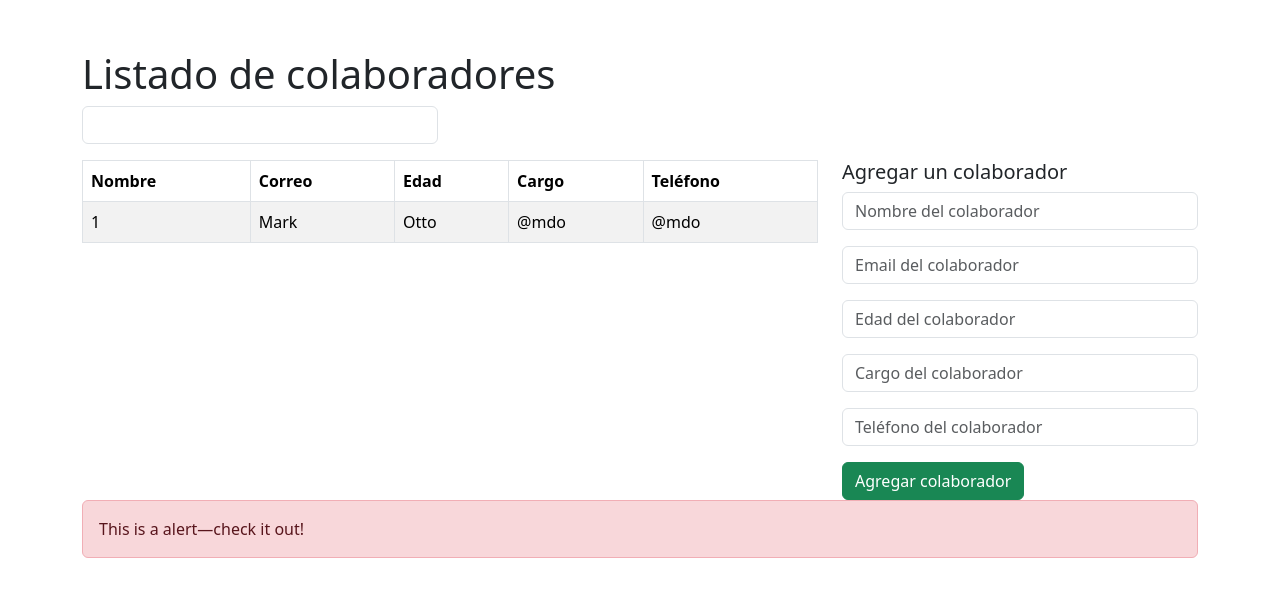
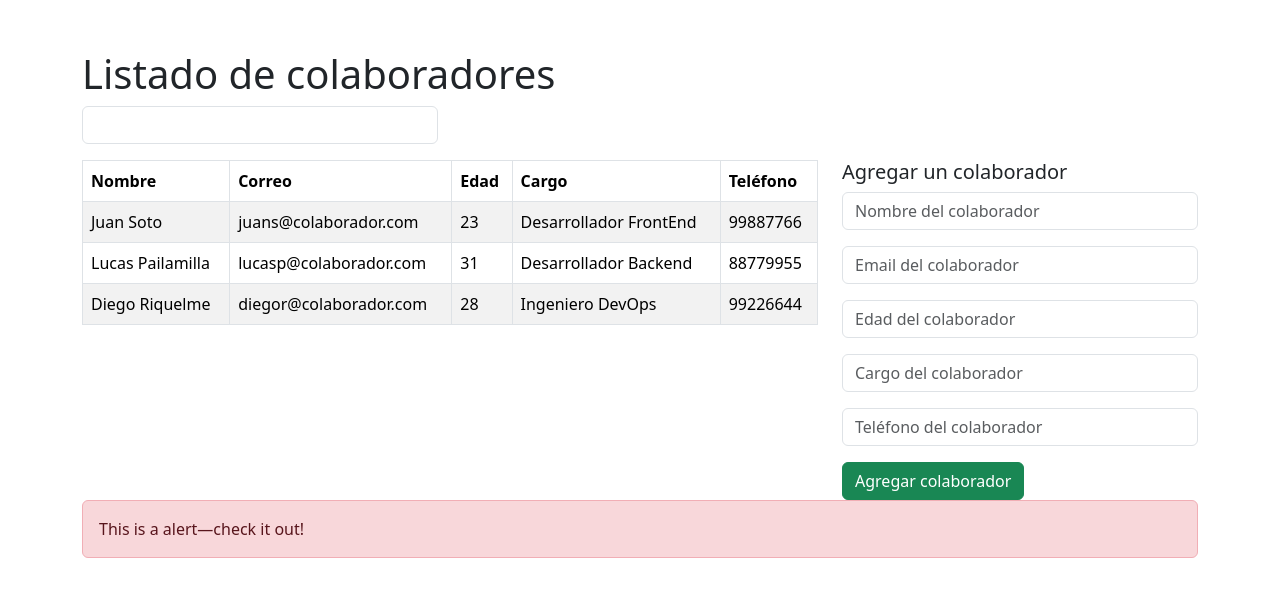
Before and after one commit to ClaudiaPrez88/desafio3React, a React (Vite) app: page / in a window 1280 px wide. Shown: the top 596 px of the page. Built offline with nearby package versions, Linux system fonts and the light colour scheme.

Commit message:
agregar base de colaboradores

```diff
--- a/src/componentes/Listado.jsx
+++ b/src/componentes/Listado.jsx
@@ -1,5 +1,6 @@
 import React from 'react'
 import Table from 'react-bootstrap/Table';
+import { BaseColaboradores } from './BaseColaboradores';
 
 
 const Listado = () => {
@@ -16,13 +17,15 @@ const Listado = () => {
                 </tr>
             </thead>
             <tbody>
-                <tr>
-                <td>1</td>
-                <td>Mark</td>
-                <td>Otto</td>
-                <td>@mdo</td>
-                <td>@mdo</td>
+            {BaseColaboradores.map(colaborador => (
+                <tr key={colaborador.id}>
+                <td>{colaborador.nombre}</td>
+                <td>{colaborador.correo}</td>
+                <td>{colaborador.edad}</td>
+                <td>{colaborador.cargo}</td>
+                <td>{colaborador.telefono}</td>
                 </tr>
+               ))}
             </tbody>
         </Table>
     </div>
```
